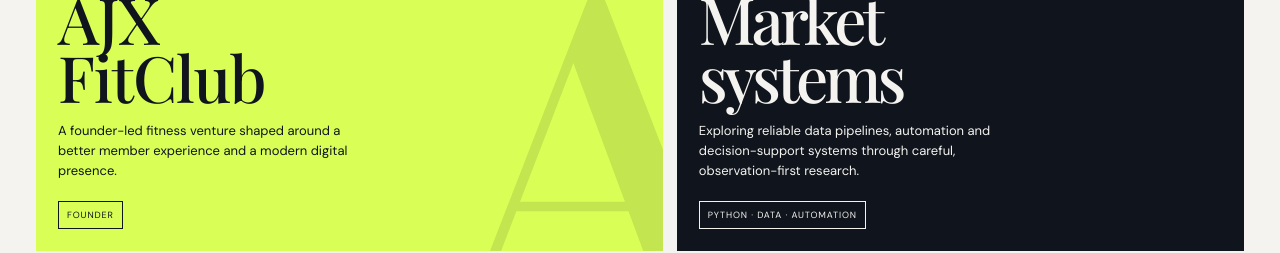
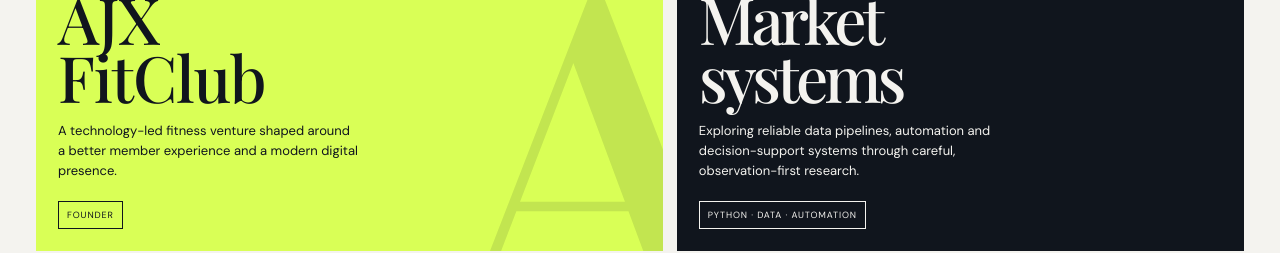
Before and after one commit to nirajvijay/njx-portfolio, a React (Vite) app: page / in a window 1280 px wide. Shown: the part 1920-2173 px from the top of the page. Built offline with nearby package versions, Linux system fonts and the light colour scheme; a web font is replaced by a local one.

Commit message:
Improve FitClub typography

```diff
--- a/src/main.jsx
+++ b/src/main.jsx
@@ -135,7 +135,7 @@ function Portfolio() {
 
       <section className="p-work" id="work"><div className="p-section-heading"><div><p className="p-kicker">SELECTED WORK</p><h2>Things I’m<br /><em>bringing to life.</em></h2></div><span>01—04</span></div>
         <div className="p-projects">
-          <article className="p-project p-project-ajx"><div className="p-project-meta"><span>01 / PRODUCT</span><span>AJX FITCLUB</span></div><div className="p-project-body"><p className="p-project-label">Building with movement in mind</p><h3>AJX<br />FitClub</h3><p>A founder-led fitness venture shaped around a better member experience and a modern digital presence.</p><span className="p-chip">FOUNDER</span></div><div className="p-project-symbol">A</div></article>
+          <article className="p-project p-project-ajx"><div className="p-project-meta"><span>01 / PRODUCT</span><span>AJX FITCLUB</span></div><div className="p-project-body"><p className="p-project-label">Building with movement in mind</p><h3>AJX<br />FitClub</h3><p>A technology-led fitness venture shaped around a better member experience and a modern digital presence.</p><span className="p-chip">FOUNDER</span></div><div className="p-project-symbol">A</div></article>
           <article className="p-project p-project-radar"><div className="p-project-meta"><span>02 / SYSTEMS</span><span>PRIVATE RESEARCH</span></div><div className="p-project-body"><p className="p-project-label">Research before conviction</p><h3>Market<br />systems</h3><p>Exploring reliable data pipelines, automation and decision-support systems through careful, observation-first research.</p><span className="p-chip">PYTHON · DATA · AUTOMATION</span></div><div className="p-grid-art"><i /><i /><i /><i /><i /><i /><i /><i /><i /></div></article>
           <article className="p-project p-project-local"><div className="p-project-meta"><span>03 / INITIATIVE</span><span>LOCAL BUSINESS DIGITAL</span></div><div className="p-project-body"><p className="p-project-label">Making local businesses easier to find</p><h3>Digital<br />presence.</h3><p>A growing collection of mobile-first websites and digital entry points for local businesses that deserve a stronger first impression.</p><span className="p-chip">WEB · BRAND · LEAD FLOW</span></div></article>
           <article className="p-project p-project-rust"><div className="p-project-meta"><span>04 / LEARNING</span><span>RUST</span></div><div className="p-project-body"><p className="p-project-label">Learning by making</p><h3>Build,<br />then teach.</h3><p>Learning Rust through useful projects, clearer thinking and lessons worth carrying forward.</p><span className="p-chip">LEARNING IN PUBLIC</span></div></article>
--- a/src/portfolio-fixes.css
+++ b/src/portfolio-fixes.css
@@ -61,3 +61,4 @@
 
 /* Give the AJX FitClub lettering a little breathing room on narrow screens. */
 .p-project-ajx h3,.p-proof-lead h3{letter-spacing:-.02em;word-spacing:.04em;font-kerning:normal}
+@media(max-width:720px){.p-project-ajx h3,.p-proof-lead h3{line-height:.88}}
```
